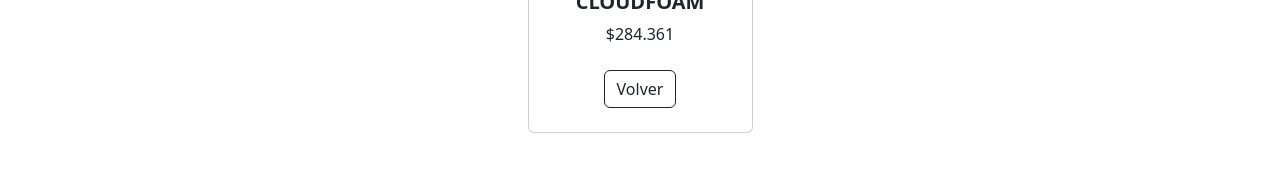
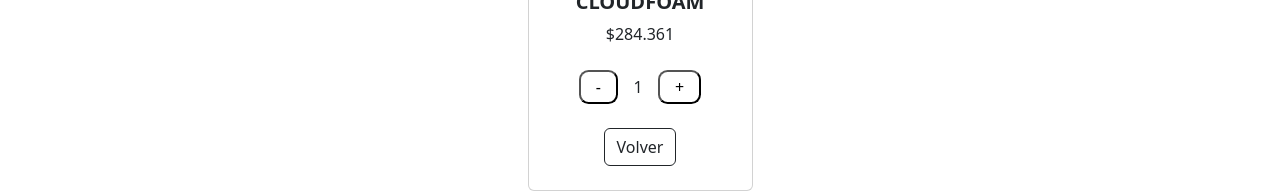
Before and after one commit to DanielOchoa77/react-coder-house, a React (Create React App) app: page /item/1 in a window 1280 px wide. Shown: the part 388-581 px from the top of the page. Built offline with nearby package versions, Linux system fonts and the light colour scheme.

Commit message:
add itemCount

```diff
--- a/src/components/CardDetail.jsx
+++ b/src/components/CardDetail.jsx
@@ -1,4 +1,5 @@
 import { Link } from "react-router-dom";
+import ItemCount from './ItemCount';
 
 export default function CardDetail(props) {
 	const { product } = props;
@@ -17,6 +18,9 @@
 											<h5 className="fw-bolder">{product.nombre}</h5>
 											${product.precio}
 										</div>
+									</div>
+									<div className="card-footer p-4 pt-0 border-top-0 bg-transparent text-center">
+										<ItemCount stock={product.stock}></ItemCount>
 									</div>
 
 									<div className="card-footer p-4 pt-0 border-top-0 bg-transparent text-center">
@@ -69,6 +73,9 @@
 											</div>
 										</div>
 										<div className="card-footer p-4 pt-0 border-top-0 bg-transparent text-center">
+											<ItemCount stock={product.stock}></ItemCount>
+										</div>
+										<div className="card-footer p-4 pt-0 border-top-0 bg-transparent text-center">
 											<Link to={`/home`}>
 												<button type="button" className="btn btn-outline-dark mt-auto">
 													Volver
@@ -90,6 +97,9 @@
 											</div>
 										</div>
 										<div className="card-footer p-4 pt-0 border-top-0 bg-transparent text-center">
+											<ItemCount stock={product.stock}></ItemCount>
+										</div>
+										<div className="card-footer p-4 pt-0 border-top-0 bg-transparent text-center">
 											<Link to={`/home`}>
 												<button type="button" className="btn btn-outline-dark mt-auto">
 													Volver
--- a/src/components/CardItem.jsx
+++ b/src/components/CardItem.jsx
@@ -7,7 +7,7 @@
 		<>
 			{data.map(prod => (
 				!prod.promo ?
-					<div className="col mb-5"  key={"item_" + prod.id}>
+					<div className="col mb-5"  key={"item1_" + prod.id}>
 						<div className="card h-100">
 							<img className="card-img-top" src={prod.img} alt="..." />
 							<div className="card-body p-4">
@@ -26,7 +26,7 @@
 							</div>
 						</div>
 					</div> : prod.promo && prod.recomendado ?
-						<div className="col mb-5">
+						<div className="col mb-5" key={"item2_" + prod.id}>
 							<div className="card h-100">
 								<div className="badge bg-dark text-white position-absolute" style={{ top: '0.5rem', right: '0.5rem' }}>Promo
 								</div>
@@ -75,7 +75,7 @@
 								</div>
 							</div>
 						</div> : prod.promo && !prod.recomendado ?
-							<div className="col mb-5">
+							<div className="col mb-5" key={"item_3" + prod.id}>
 								<div className="card h-100">
 									<div className="badge bg-dark text-white position-absolute" style={{ top: '0.5rem', right: '0.5rem' }}>Promo
 									</div>
--- /dev/null
+++ b/src/components/ItemCount.jsx
@@ -0,0 +1,27 @@
+import '../css/ItemCount.css'
+import { useEffect, useState } from "react";
+export default function ItemCount({stock}) {
+  const [count, setCount] = useState(1);
+
+  const handelDecreaseCount = () =>{
+    if(count > 1){
+      setCount((prev)=> prev - 1);
+    }
+  };
+
+  const handelIncreaseCount = () =>{
+    if(stock > count){
+      setCount((prev)=> prev + 1);
+    }
+  };
+
+  return (
+    <div>
+      <div className="container--itemCount--buttons">
+        <button onClick={handelDecreaseCount} className="itemCount--button">-</button>
+        <div className="itemCount--count">{count}</div>
+        <button onClick={handelIncreaseCount} className="itemCount--button">+</button>
+      </div>
+    </div>
+  );
+}
--- a/src/components/ItemListDetail.jsx
+++ b/src/components/ItemDetailContainer.jsx
@@ -5,7 +5,7 @@
 import CardDetail from './CardDetail.jsx';
 import data from "../data/products.json";
 
-export default function ItemListDetail() {
+export default function ItemDetailContainer() {
 
   const [productId, setProductId] = useState(null)
   const { id } = useParams()
--- a/src/components/NavBar.jsx
+++ b/src/components/NavBar.jsx
@@ -9,7 +9,7 @@
 import data from "../data/products.json";
 
 import { Routes, Route, NavLink, BrowserRouter } from "react-router-dom";
-import ItemListDetail from './ItemListDetail';
+import ItemDetailContainer from './ItemDetailContainer';
 
 export default function MainNavBar() {
   const categories = data.map((producto) =>
@@ -22,7 +22,7 @@
     <BrowserRouter>
       <Navbar expand="lg" className="bg-body-tertiary">
         <Container fluid>
-          <Navbar.Brand as={NavLink} to={`/home`}>
+          <Navbar.Brand as={NavLink} to={`/`}>
             <img src={logo} alt="logo" height='40' />
             Shopping Empire
           </Navbar.Brand>
@@ -55,7 +55,7 @@
         />
         <Route path="/category/:categoryId" element={<ItemListContainer />} />
 
-        <Route path="/item/:id" element={<ItemListDetail />} />
+        <Route path="/item/:id" element={<ItemDetailContainer />} />
 
         <Route path="*" element={<Error404 />} />
       </Routes>
--- /dev/null
+++ b/src/css/ItemCount.css
@@ -0,0 +1,61 @@
+.container--itemCount {
+	width: 100%;
+	height: 70px;
+	display: flex;
+	flex-direction: column;
+}
+
+.container--itemCount--buttons {
+	width: 100%;
+	display: flex;
+	flex-direction: row;
+	justify-content: center;
+	align-items: center;
+}
+.itemCount--button {
+	padding: 3px 15px;
+	border-color: black;
+	background-color: white;
+	cursor: pointer;
+	border-radius: 0.6rem;
+	transition: all 0.15s linear;
+}
+
+.itemCount--button:hover {
+	transition: all 0.15s linear;
+	color: white;
+	background-color: black;
+}
+
+.itemCount--count {
+	font-size: 16px;
+	width: 40px;
+	cursor: default;
+	text-align: center;
+}
+
+.itemCount--error {
+	width: 100%;
+	color: rgba(214, 26, 26, 0.884);
+	font-size: 14px;
+	margin: 5px 0px;
+	text-align: center;
+}
+
+.itemCount--buttonCart {
+	margin: 10px 0px;
+	padding: 5px 0px;
+	width: 150px;
+	align-self: center;
+	border: none;
+	color: white;
+	background-color: #6c757d;
+	cursor: pointer;
+	transition: all 0.15s linear;
+}
+
+.itemCount--buttonCart:hover {
+	background-color: black;
+    color: white;
+	transition: all 0.15s linear;
+}
--- a/src/data/products.json
+++ b/src/data/products.json
@@ -4,6 +4,7 @@
         "precio": 284.361,
         "nombre": "ADIDAS NEBZED CLOUDFOAM",
         "marca": "Adidas",
+        "stock": "5",
         "categoria":"Ultimas unidades",
         "categoriaSearch":"unidades",
         "promo": false,
@@ -17,6 +18,7 @@
         "precio": 459.952,
         "nombre": "ADIDAS TOP TEN RB",
         "marca": "Adidas",
+        "stock": "20",
         "categoria":"Artículos populares",
         "categoriaSearch":"populares",
         "promo": true,
@@ -30,6 +32,7 @@
         "precio": 379.952,
         "nombre": "ADIDAS EQ19 RUN",
         "marca": "Adidas",
+        "stock": "15",
         "categoria":"Artículos en promoción",
         "categoriaSearch":"promocion",
         "promo": true,
@@ -43,6 +46,7 @@
         "precio": 329.952,
         "nombre": "ADIDAS QT RACER 3.0",
         "marca": "Adidas",
+        "stock": "20",
         "categoria":"Artículos populares",
         "categoriaSearch":"populares",
         "promo": true,
@@ -56,6 +60,7 @@
         "precio": 594.999,
         "nombre": "Nike Court Vision",
         "marca": "Nike",
+        "stock": "20",
         "categoria":"Artículos en promoción",
         "categoriaSearch":"promocion",
         "promo": true,
@@ -69,6 +74,7 @@
         "precio": 569.999,
         "nombre": "Running Renew Run 3",
         "marca": "Nike",
+        "stock": "6",
         "categoria":"Ultimas unidades",
         "categoriaSearch":"unidades",
         "promo": false,
@@ -82,6 +88,7 @@
         "precio": 619.999,
         "nombre": "Jordan Series Es",
         "marca": "Nike",
+        "stock": "20",
         "categoria":"Artículos populares",
         "categoriaSearch":"populares",
         "promo": true,
@@ -95,6 +102,7 @@
         "precio": 919.999,
         "nombre": "Air Max 90",
         "marca": "Nike",
+        "stock": "20",
         "categoria":"Artículos populares",
         "categoriaSearch":"populares",
         "promo": true,
```
